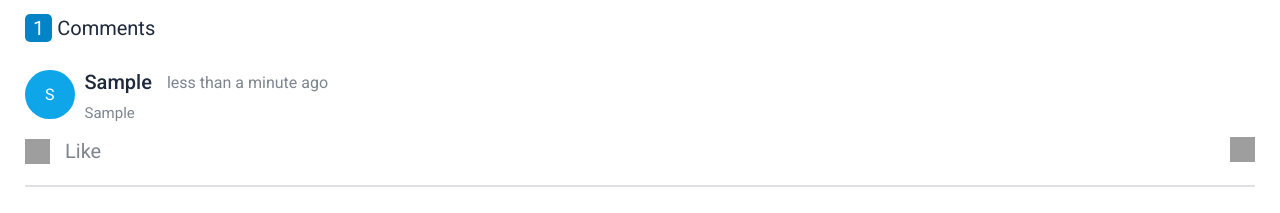
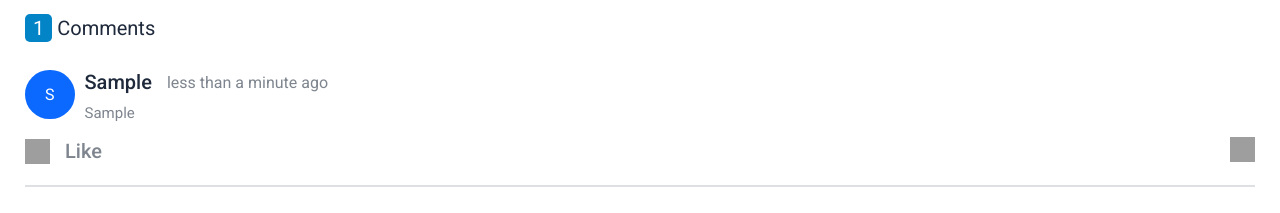
Before and after one commit to samsyntx/react-cp-16-Comments-App, a React (Create React App) app: page / in a window 1280 px wide. Both pictures are taken after typing "Sample", "Sample" into the empty fields and a click on the button "Add Comment". Shown: the part 389-602 px from the top of the page. Built offline with nearby package versions, Linux system fonts and the light colour scheme; grey boxes are pictures that could not be loaded; a web font is replaced by a local one.

Commit message:
React Comment App Solved

```diff
--- a/src/components/CommentItem/index.css
+++ b/src/components/CommentItem/index.css
@@ -39,7 +39,6 @@
   flex-direction: column;
   justify-content: center;
   align-items: center;
-  background-color: #0ea5e9;
   color: white;
   padding: 15px 20px 15px 20px;
   margin-right: 10px;
@@ -80,8 +79,7 @@
   display: flex;
   align-items: center;
 }
-.like-text-nochange {
-  color: #7e858e;
+.like-text-common {
   font-size: 20px;
   margin-left: 15px;
 }
@@ -89,3 +87,11 @@
   width: 25px;
   height: 25px;
 }
+.liked-color {
+  color: #0284c7;
+  font-weight: 500;
+}
+.no-liked-style {
+  color: #7e858e;
+  font-weight: 500;
+}
--- a/src/components/CommentItem/index.js
+++ b/src/components/CommentItem/index.js
@@ -1,17 +1,38 @@
 import './index.css'
 
 const CommentItem = props => {
-  const {commentDetail, changeIsLikedStatus} = props
-  const {id, name, comment, dateTimeComment, isLiked} = commentDetail
-  console.log(isLiked)
+  const {commentDetail, changeIsLikedStatus, deleteParticularComment} = props
+  const {
+    id,
+    name,
+    comment,
+    dateTimeComment,
+    isLiked,
+    backgroundColorIndex,
+  } = commentDetail
+
   const likedButtonClicked = () => {
     changeIsLikedStatus(id)
   }
 
+  const deleteButtonClicked = () => {
+    deleteParticularComment(id)
+  }
+  //   If Liked then this CSS will Apply
+  const likeStyle = isLiked
+    ? [
+        'liked-color',
+        'https://assets.ccbp.in/frontend/react-js/comments-app/liked-img.png',
+      ]
+    : [
+        'no-liked-style',
+        'https://assets.ccbp.in/frontend/react-js/comments-app/like-img.png',
+      ]
+
   return (
     <li className="complete-comment-list-container">
       <div className="dp-and-name-comment-section">
-        <div className="dp-section">
+        <div className={`dp-section ${backgroundColorIndex}`}>
           <p>{name[0]}</p>
         </div>
         <div className="name-and-comment-sec">
@@ -30,16 +51,17 @@ const CommentItem = props => {
         >
           <img
             className="image-width-for-like-and-delete"
-            src="https://assets.ccbp.in/frontend/react-js/comments-app/like-img.png"
+            src={likeStyle[1]}
             alt="like unlike"
           />
-          <p className="like-text-nochange">Like</p>
+          <p className={`like-text-common ${likeStyle[0]}`}>Like</p>
         </button>
         <button type="button" className="common-button">
           <img
             className="image-width-for-like-and-delete"
             src="https://assets.ccbp.in/frontend/react-js/comments-app/delete-img.png"
             alt="delete"
+            onClick={deleteButtonClicked}
           />
         </button>
       </div>
--- a/src/components/Comments/index.js
+++ b/src/components/Comments/index.js
@@ -1,9 +1,6 @@
-/* eslint-disable no-unused-vars */
 import {Component} from 'react'
 import './index.css'
-// eslint-disable-next-line no-unused-vars
 import {v4 as uuidv4} from 'uuid'
-// eslint-disable-next-line no-unused-vars
 import {formatDistanceToNow} from 'date-fns'
 import CommentItem from '../CommentItem'
 
@@ -20,24 +17,14 @@ const initialContainerBackgroundClassNames = [
 class Comments extends Component {
   state = {displayCommentsList: []}
 
-  changeIsLikedStatus = uniqueId => {
-    this.setState(prevState => ({
-      displayCommentsList: prevState.map(eachComment => {
-        if (eachComment.id === uniqueId) {
-          return {...eachComment, isLiked: !eachComment.isLiked}
-        }
-        return eachComment
-      }),
-    }))
-  }
-
   addCommentButton = event => {
-    const {displayCommentsList} = this.state
     event.preventDefault()
     const commenterName = document.getElementById('yourName').value
     const userComment = document.getElementById('commentTextArea').value
     const settingDateLessThan = formatDistanceToNow(new Date())
     const uniqueIdForPerComment = uuidv4()
+    const backgroundColorIndex =
+      initialContainerBackgroundClassNames[Math.floor(Math.random() * 7)]
 
     const newComment = {
       id: uniqueIdForPerComment,
@@ -45,14 +32,36 @@ class Comments extends Component {
       comment: userComment,
       dateTimeComment: settingDateLessThan,
       isLiked: false,
+      backgroundColorIndex,
     }
-
+    const {displayCommentsList} = this.state
     const joiningNewList = [...displayCommentsList, newComment]
     this.setState({displayCommentsList: joiningNewList})
+    document.getElementById('yourName').value = ''
+    document.getElementById('commentTextArea').value = ''
+  }
+
+  changeIsLikedStatus = uniqueId => {
+    const {displayCommentsList} = this.state
+    const changeIsLikedStatus = displayCommentsList.map(eachComment => {
+      if (eachComment.id === uniqueId) {
+        return {...eachComment, isLiked: !eachComment.isLiked}
+      }
+      return {...eachComment}
+    })
+    this.setState({displayCommentsList: changeIsLikedStatus})
+  }
+
+  deleteParticularComment = uniqueId => {
+    const {displayCommentsList} = this.state
+    const deleteThatId = displayCommentsList.filter(
+      eachCom => eachCom.id !== uniqueId,
+    )
+    this.setState({displayCommentsList: deleteThatId})
   }
 
   render() {
-    const {displayCommentsList, isLiked} = this.state
+    const {displayCommentsList} = this.state
 
     const lengthOfComments = displayCommentsList.length
     return (
@@ -101,6 +110,7 @@ class Comments extends Component {
                 key={eachComment.id}
                 commentDetail={eachComment}
                 changeIsLikedStatus={this.changeIsLikedStatus}
+                deleteParticularComment={this.deleteParticularComment}
               />
             ))}
           </ul>
```
